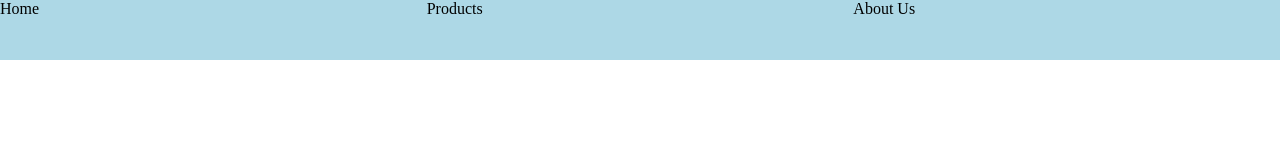
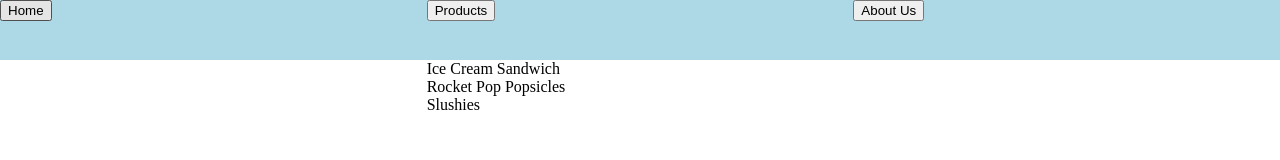
Before and after one commit to HopliteRPG/dynamic-user-interface-interactions, a website built with webpack: page src/template.html in a window 1280 px wide. Built offline with nearby package versions, Linux system fonts and the light colour scheme.

Commit message:
added sub items and new containers

```diff
--- a/src/styles.css
+++ b/src/styles.css
@@ -14,6 +14,10 @@ body {
   flex-direction: row;
 }
 
-.navbar-item {
+.navbar-item-container {
   flex: 1;
 }
+
+.navbar-item-button-container {
+  height: 100%;
+}
--- a/src/template.html
+++ b/src/template.html
@@ -7,9 +7,28 @@
   </head>
   <body>
     <div class="navbar">
-      <div class="navbar-item">Home</div>
-      <div class="navbar-item">Products</div>
-      <div class="navbar-item">About Us</div>
+      <div class="navbar-item-container">
+        <div class="navbar-item-button-container">
+          <button>Home</button>
+        </div>
+        <div class="navbar-sub-item-container"></div>
+      </div>
+      <div class="navbar-item-container">
+        <div class="navbar-item-button-container">
+          <button>Products</button>
+        </div>
+        <div class="navbar-sub-item-container">
+          <div class="navbar-sub-item">Ice Cream Sandwich</div>
+          <div class="navbar-sub-item">Rocket Pop Popsicles</div>
+          <div class="navbar-sub-item">Slushies</div>
+        </div>
+      </div>
+      <div class="navbar-item-container">
+        <div class="navbar-item-button-container">
+          <button>About Us</button>
+        </div>
+        <div class="navbar-sub-item-container"></div>
+      </div>
     </div>
   </body>
 </html>
```
